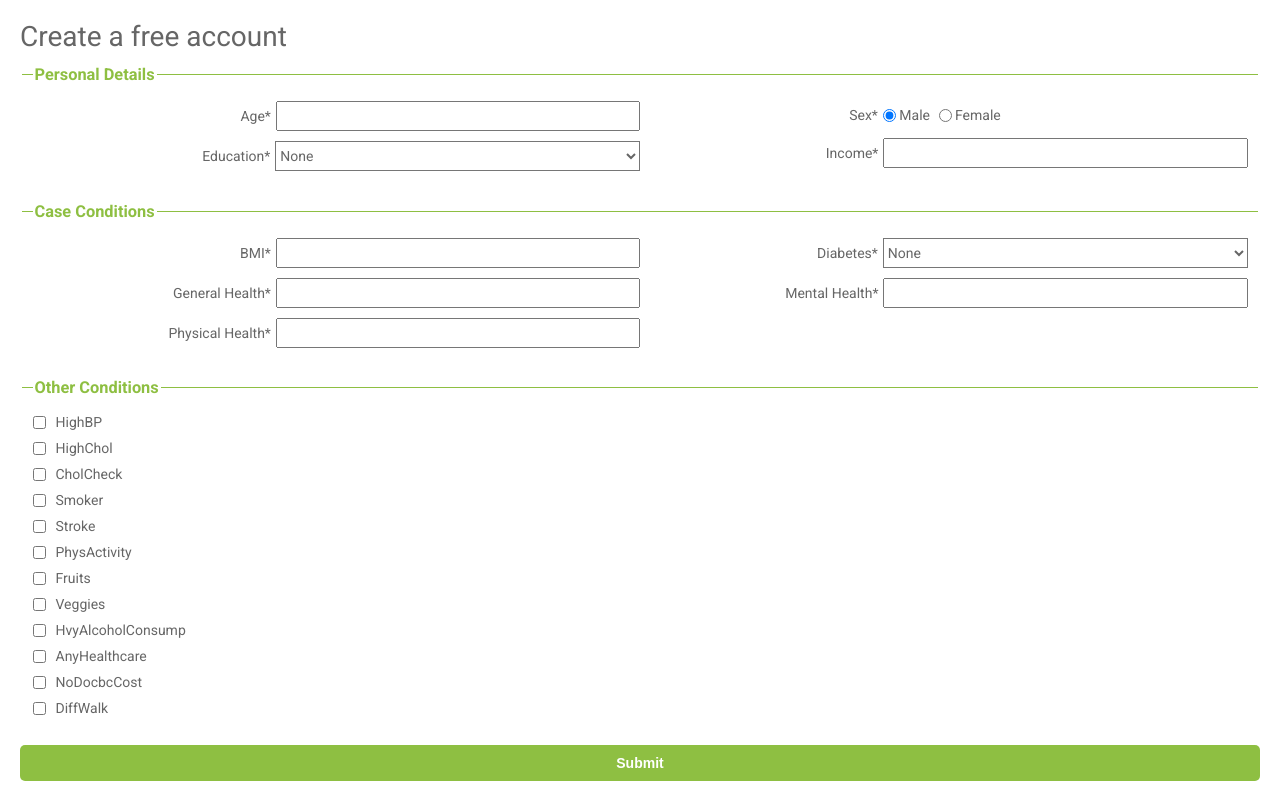
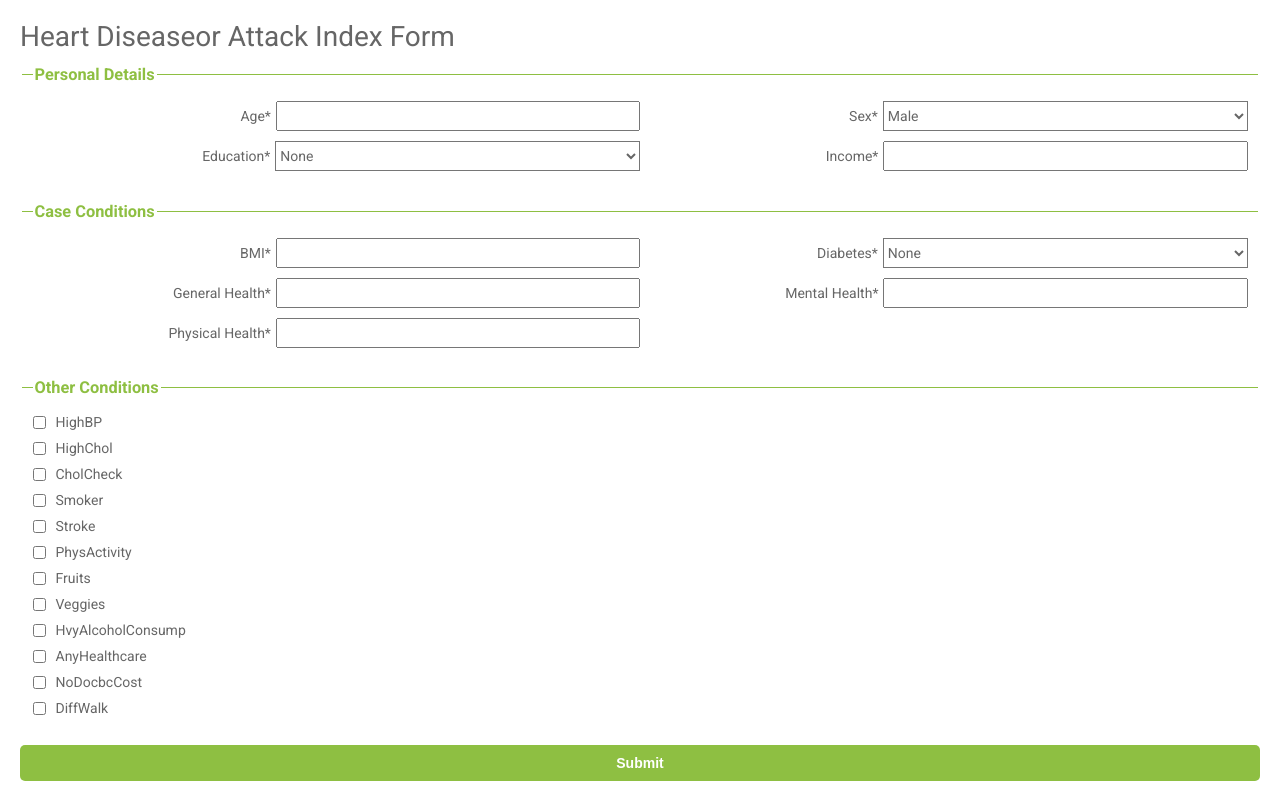
Before and after one commit to kapousa/heartdiseaseorattackindex, a Flask app: page / in a window 1280 px wide. Run offline with Flask 2, Linux system fonts and the light colour scheme.

Commit message:
First Version

```diff
--- a/app.py
+++ b/app.py
@@ -1,11 +1,76 @@
-from flask import Flask, render_template
+import requests as requests
+from flask import Flask, render_template, request
 
 app = Flask(__name__)
 
 
 @app.route('/')
 def home():  # put application's code here
-    return render_template("index.html")
+    return render_template("index.html", res="None")
+
+
+@app.route('/predictheartdiseaseorattackindex', methods=['POST'])
+def predictheartdiseaseorattackindex():
+    # Read input values
+    Stroke = 1 if request.form.get("Stroke") == 'on' else 0
+    Smoker = request.form.get("Smoker")
+    BMI = request.form.get("BMI")
+    PhysActivity = request.form.get("PhysActivity")
+    Fruits = request.form.get("Fruits")
+    PhysHlth = request.form.get("PhysHlth")
+    HighBP = request.form.get("HighBP")
+    DiffWalk = request.form.get("DiffWalk")
+    NoDocbcCost = request.form.get("NoDocbcCost")
+    HighChol = request.form.get("HighChol")
+    GenHlth = request.form.get("GenHlth")
+    MentHlth = request.form.get("MentHlth")
+    Sex = request.form.get("Sex")
+    Diabetes = request.form.get("Diabetes")
+    Income = request.form.get("Income")
+    AnyHealthcare = request.form.get("AnyHealthcare")
+    HvyAlcoholConsump = request.form.get("HvyAlcoholConsump")
+    Education = request.form.get("Education")
+    CholCheck = request.form.get("CholCheck")
+    Veggies = request.form.get("Veggies")
+    Age = request.form.get("Age")
+
+    # URL = 'http://127.0.0.1:5000/api/v1/79165892196618/classifydata'
+    URL = 'https://bmapiproject.herokuapp.com/api/v1/35587627934582/predictevalues'
+
+    # defining a params dict for the parameters to be sent to the API
+    PARAMS = {
+        'Stroke': 1 if request.form.get("Stroke") == 'on' else 0,
+        'Smoker': 1 if request.form.get("Smoker") == 'on' else 0,
+        'BMI': request.form.get("BMI"),
+        'PhysActivity': 1 if request.form.get("PhysActivity") == 'on' else 0,
+        'Fruits': 1 if request.form.get("Fruits") == 'on' else 0,
+        'PhysHlth': request.form.get("PhysHlth"),
+        'HighBP': 1 if request.form.get("HighBP") == 'on' else 0,
+        'DiffWalk': 1 if request.form.get("DiffWalk")== 'on' else 0,
+        'NoDocbcCost': 1 if request.form.get("NoDocbcCost") == 'on' else 0,
+        'HighChol': 1 if request.form.get("HighChol") == 'on' else 0,
+        'GenHlth': request.form.get("GenHlth"),
+        'MentHlth': request.form.get("MentHlth"),
+        'Sex': request.form.get("Sex"),
+        'Diabetes': request.form.get("Diabetes"),
+        'Income': request.form.get("Income"),
+        'AnyHealthcare': 1 if request.form.get("AnyHealthcare") == 'on' else 0,
+        'HvyAlcoholConsump': 1 if request.form.get("HvyAlcoholConsump") == 'on' else 0,
+        'Education': request.form.get("Education"),
+        'CholCheck': 1 if request.form.get("CholCheck") == 'on' else 0,
+        'Veggies': 1 if request.form.get("Veggies") == 'on' else 0,
+        'Age': request.form.get("Age")
+    }
+
+    # sending get request and saving the response as response object
+    r = requests.post(url=URL, json=PARAMS)
+    res = "None"
+    if r.status_code == 200:
+        return_data = r.json()
+        for k, v in return_data.items():
+            res = 'Yes' if v == '0' else 'No'
+
+    return render_template("index.html", res=res)
 
 
 if __name__ == '__main__':
--- a/templates/index.html
+++ b/templates/index.html
@@ -1,7 +1,7 @@
 <!DOCTYPE html>
 <html>
 <head>
-    <title>Account registration form</title>
+    <title>Heart Diseaseor Attack Index</title>
     <link href='https://fonts.googleapis.com/css?family=Open+Sans:400,300,300italic,400italic,600' rel='stylesheet'
           type='text/css'>
     <link href="https://fonts.googleapis.com/css?family=Roboto:300,400,500,700" rel="stylesheet">
@@ -9,8 +9,11 @@
 </head>
 <body>
 <div class="main-block">
-    <form action="/">
-        <h1>Create a free account</h1>
+    <form action="/predictheartdiseaseorattackindex" method="post">
+        <h1>Heart Diseaseor Attack Index Form</h1>
+        {% if res != "None" %}
+            <h2 style="color: crimson; text-align: center">Possibility = {{ res }}</h2>
+        {% endif %}
         <fieldset>
             <legend>
                 <h3>Personal Details</h3>
@@ -33,12 +36,10 @@
                 <div>
                     <div>
                         <label>Sex*</label>
-                        <div class="gender">
-                            <input type="radio" value="0" id="male" name="Sex" checked required/>
-                            <label for="male" class="radio">Male</label>
-                            <input type="radio" value="1" id="female" name="sex" required/>
-                            <label for="female" class="radio">Female</label>
-                        </div>
+                        <select name="Sex" required>
+                            <option value="0">Male</option>
+                            <option value="1">Female</option>
+                        </select>
                     </div>
                     <div><label>Income*</label><input type="number" name="Income" required></div>
                 </div>
```
